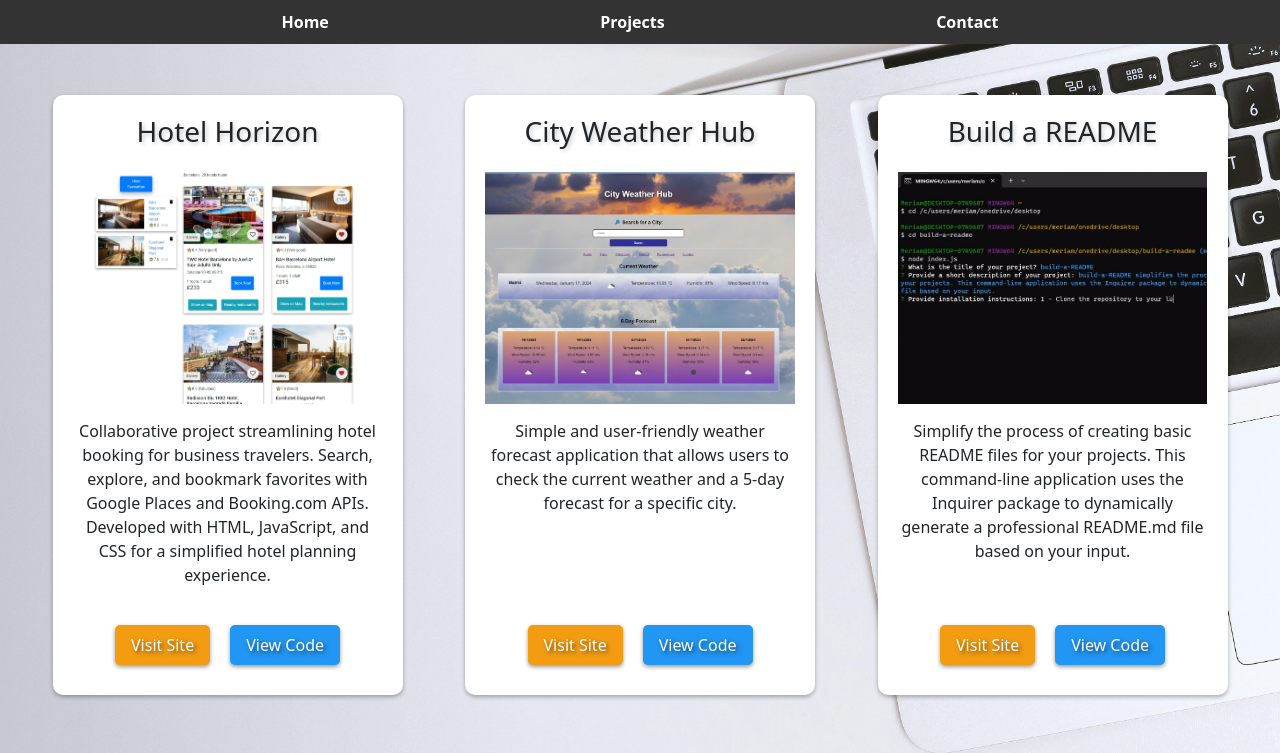
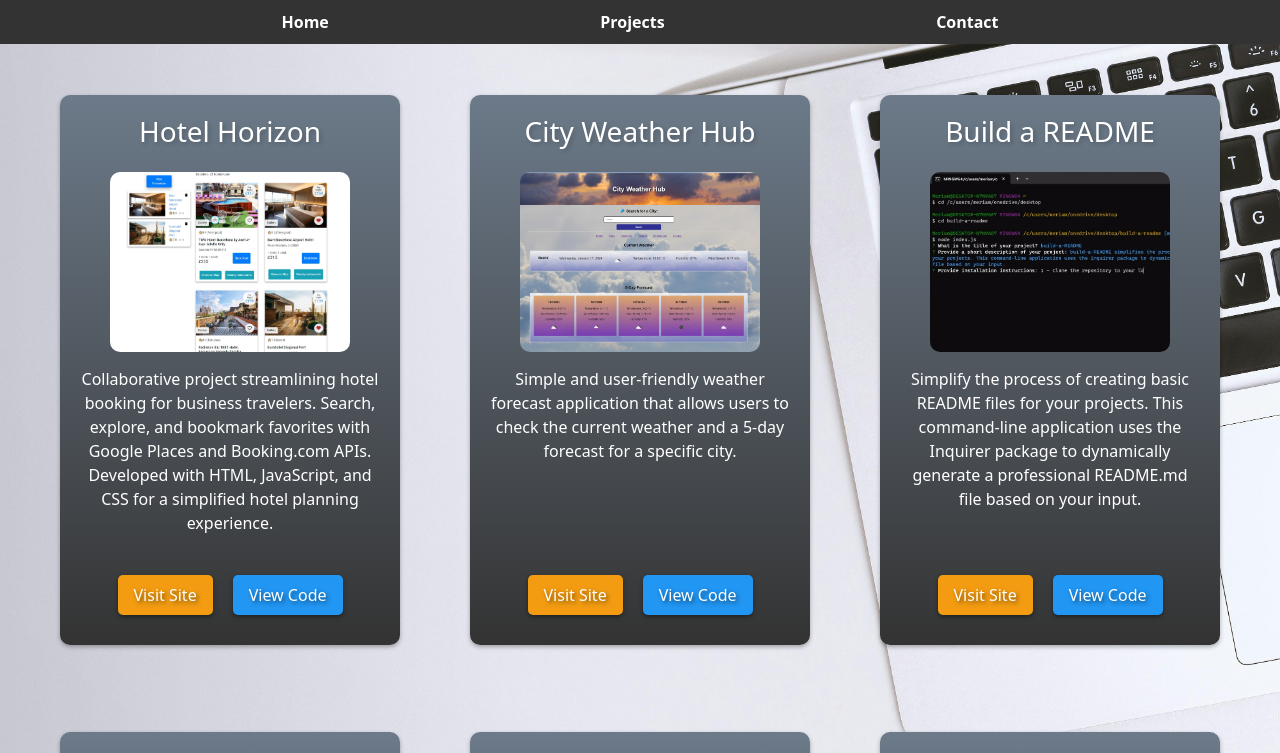
Before and after one commit to Msalarzon/react-portfolio, a React (Create React App) app: page /projects in a window 1280 px wide. Shown: the top 753 px of the page. Built offline with nearby package versions, Linux system fonts and the light colour scheme; a small style sheet from the web is missing.

Commit message:
Further CSS styling and modification of contact cards

```diff
--- a/src/components/Contact.js
+++ b/src/components/Contact.js
@@ -31,15 +31,15 @@ function Contact() {
       {/* Contact Information Card */}
       <div className="contact-info-card">
         <h2>My Links</h2>
-        <a href="https://github.com/your-github-profile" target="_blank" rel="noopener noreferrer">
+        <a href="https://github.com/Msalarzon" target="_blank" rel="noopener noreferrer">
           <FontAwesomeIcon icon={faGithub} />
           GitHub
         </a>
-        <a href="https://linkedin.com/in/your-linkedin-profile" target="_blank" rel="noopener noreferrer">
+        <a href="https://www.linkedin.com/in/mbsalarzon/" target="_blank" rel="noopener noreferrer">
           <FontAwesomeIcon icon={faLinkedin} />
           LinkedIn
         </a>
-        <a href="/path-to-your-cv.pdf" download>
+        <a href="/cv/meriam-cv.pdf" download>
           <FontAwesomeIcon icon={faFileDownload} />
           Download CV
         </a>
--- a/src/styles/App.css
+++ b/src/styles/App.css
@@ -7,7 +7,7 @@ body, html {
   background-image: url('../images/background-laptop.jpeg');
   background-size: cover;
   background-position: center;
-  background-repeat: no-repeat;
+  background-repeat: repeat-y;
   font-family: 'Trebuchet MS', 'Lucida Sans Unicode', 'Lucida Grande', 'Lucida Sans', Arial, sans-serif;
   color: #333;
 }
--- a/src/styles/Project.css
+++ b/src/styles/Project.css
@@ -1,18 +1,20 @@
 /* Project.css */
 
 .project-container {
-  width: 350px;
-  height: 600px;
+  width: 340px;
+  height: 550px;
   margin-top: 4%;
+  margin-bottom: 2%;
   text-align: left;
   padding: 20px;
   border-radius: 10px;
   box-shadow: 0 2px 4px rgba(0, 0, 0, 0.3);
   transition: transform 0.3s ease, box-shadow 0.3s ease;
-  background-color: white;
+  background: linear-gradient(to bottom, #6C7A89, #333);
   display: flex;
   flex-direction: column;
   align-items: center;
+  color: white;
 }
 
 .project-container:hover {
@@ -41,11 +43,14 @@ a:hover {
   text-decoration: underline;
 }
 
+/* Project Image Styles */
 img {
-  max-width: 100%;
+  max-width: 80%;
   height: auto;
   margin-top: 15px;
   margin-bottom: 15px;
+  border-radius: 10px;
+  box-shadow: 0 2px px rgba(0, 0, 0, 0.4);
 }
 
 /* Container Buttons Styles */
```
Also changed, not shown: 1 other file (tests, documents, lock files or other folders).
